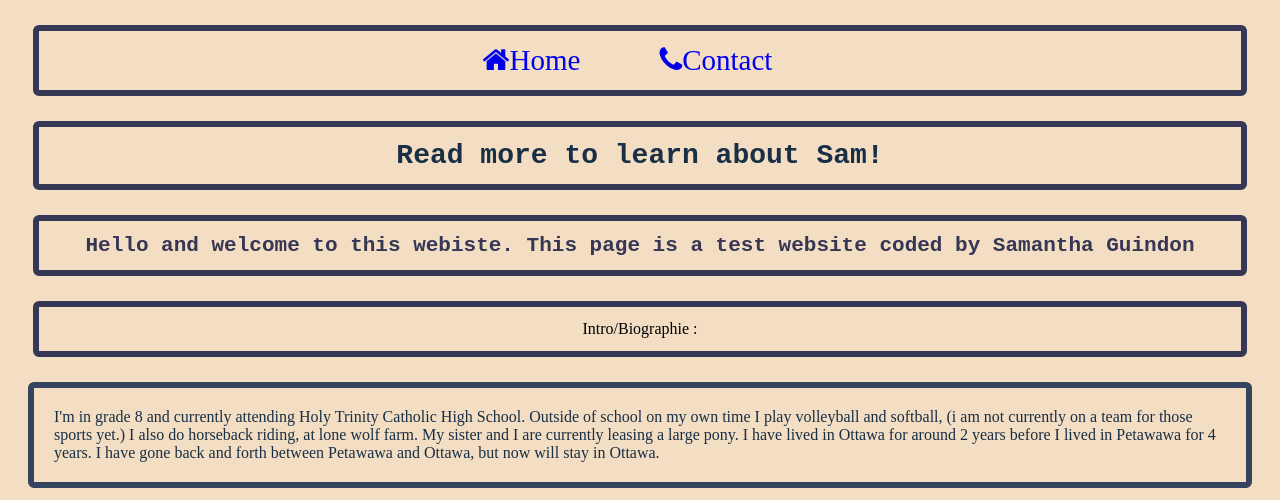
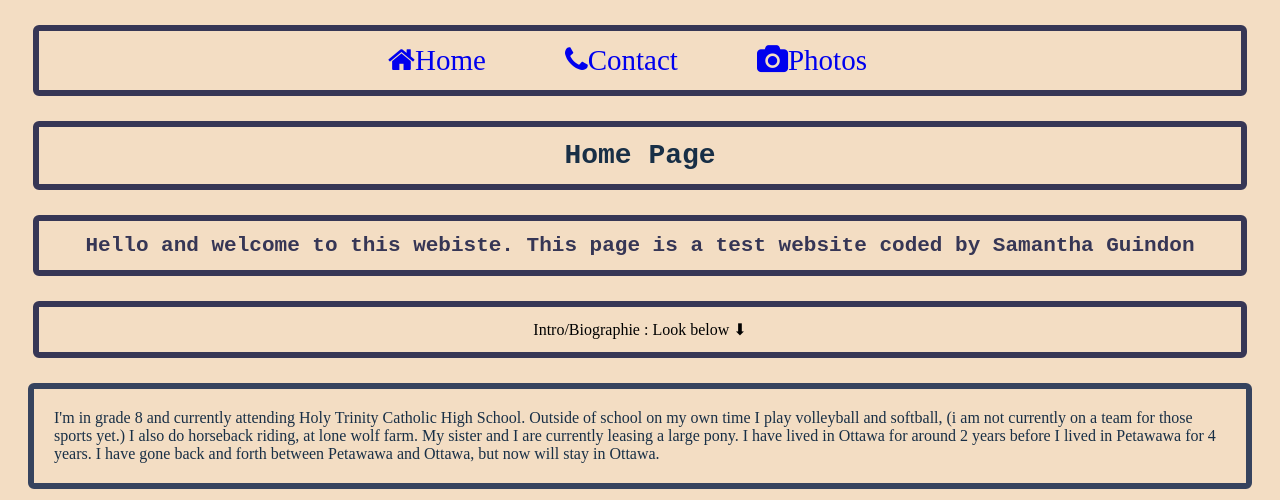
Before and after one commit to guindons/guindons.github.io, a plain HTML site: page index.html in a window 1280 px wide. Shown: the top 500 px of the page. Drawn offline with Linux system fonts and the light colour scheme.

Commit message:
Update index.html

```diff
--- a/index.html
+++ b/index.html
@@ -16,12 +16,12 @@
 
         <a href="./index.html"><i class="fa fa-home"></i>Home</a>
         <a href="./contact.html"><i class="fa fa-phone"></i>Contact</a>
-
+        <a href="./photo.html"><i class="fa fa-camera"></i>Photos</a>
     </nav>
 
 
     <header role="banner">
-        <h1>Read more to learn about Sam!</h1>
+        <h1>Home Page</h1>
 
     </header>
 
@@ -31,7 +31,7 @@
             test website coded by
             Samantha Guindon</h1>
 
-        <p ondblclick="myFunction()"> Intro/Biographie : </p>
+        <p ondblclick="myFunction()"> Intro/Biographie : Look below ⬇</p>
 
 
         <section class="iceblue-text" id="intro"> I'm in grade 8 and currently attending Holy Trinity Catholic High
```
